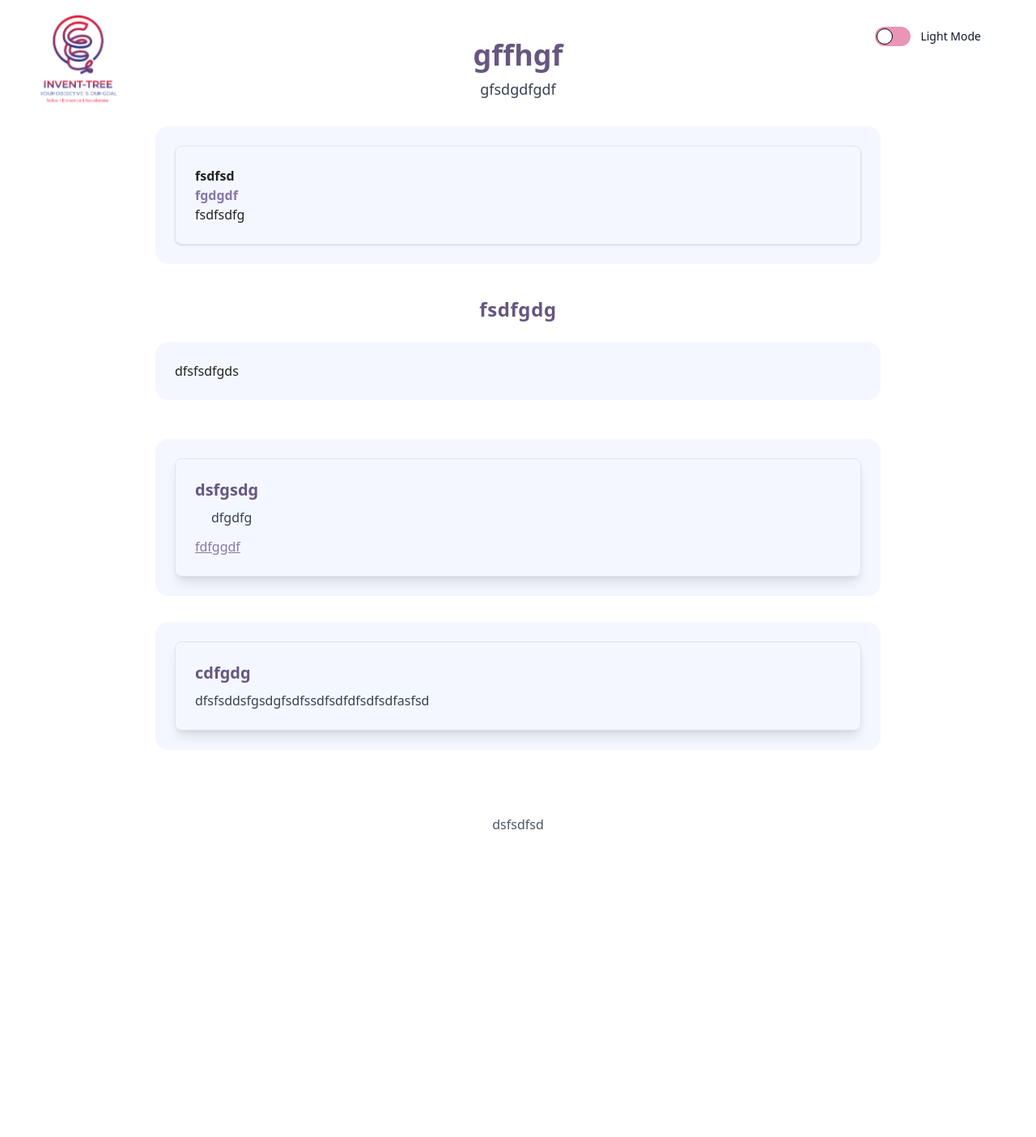
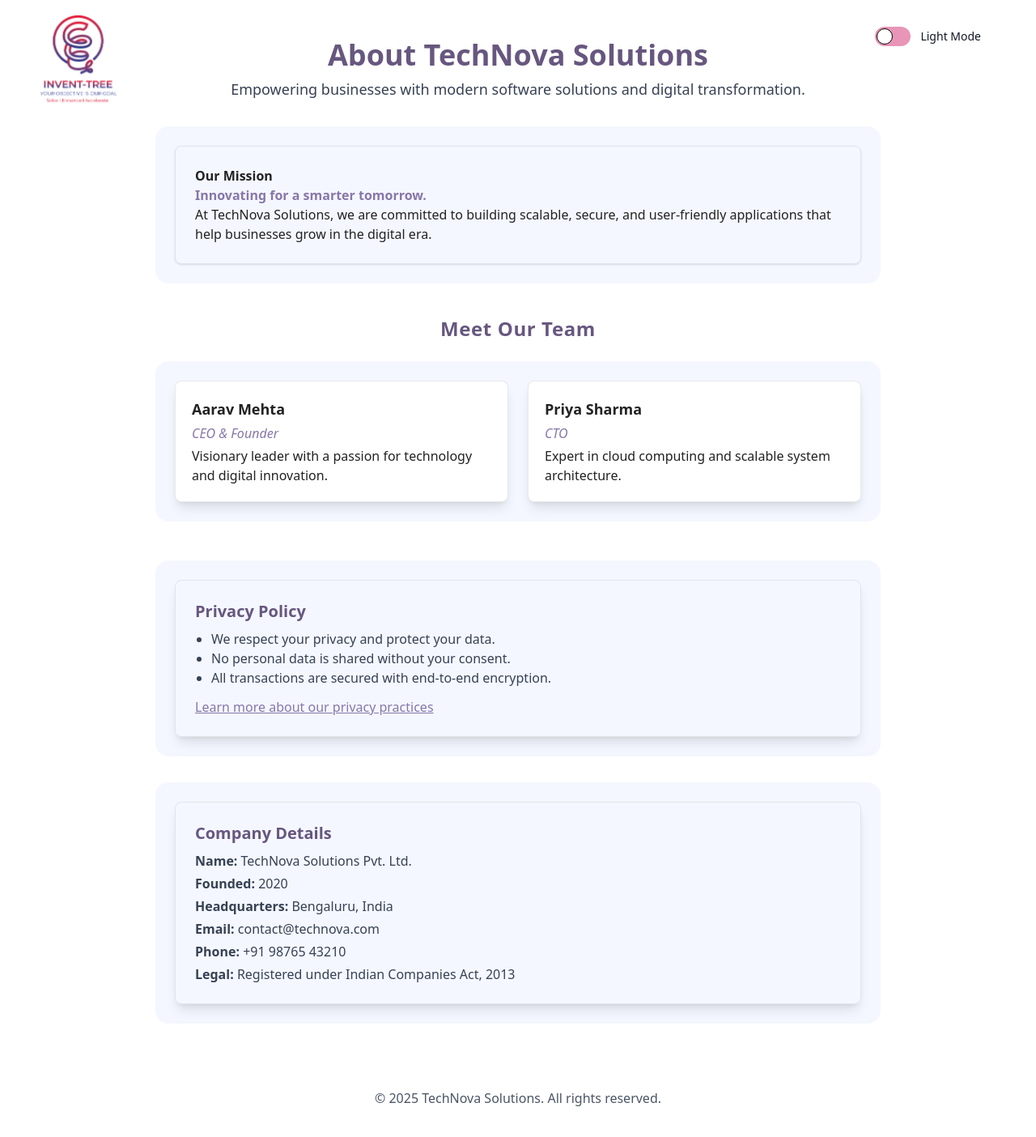
Before and after one commit to heyavanindra/invent-tree, a Next.js app: page /about in a window 1280 px wide. Shown: the top 1404 px of the page at 81% size. Before the commit the page ends 1094 px from the top, so only its background shows below. Built offline with nearby package versions, Linux system fonts and the light colour scheme.

Commit message:
about page

```diff
--- a/src/app/about/page.jsx
+++ b/src/app/about/page.jsx
@@ -1,6 +1,5 @@
 "use client";
 import { motion } from "motion/react";
-// import { useTranslations } from "next-intl";
 
 const fadeInUp = {
   hidden: { opacity: 0, y: 40 },
@@ -12,9 +11,6 @@ const fadeInUp = {
 };
 
 function Page() {
-  // const t = useTranslations("about");
-  // const team = t.raw("team");
-
   return (
     <div className="min-h-screen bg-white text-[#222] dark:bg-[#1f1f1f] dark:text-white px-3 pb-16 transition-colors duration-300">
       <motion.div
@@ -30,7 +26,7 @@ function Page() {
           animate={{ y: 0, opacity: 1 }}
           transition={{ delay: 0.1, duration: 1, type: "spring" }}
         >
-          {/* {t("title")} */}gffhgf
+          About TechNova Solutions
         </motion.h1>
         <motion.p
           className="text-center text-lg mb-8 text-gray-700 dark:text-gray-300"
@@ -38,7 +34,7 @@ function Page() {
           animate={{ opacity: 1 }}
           transition={{ delay: 0.3 }}
         >
-          {/* {t("subtitle")} */}gfsdgdfgdf
+          Empowering businesses with modern software solutions and digital transformation.
         </motion.p>
 
         {/* Company Mission */}
@@ -52,14 +48,13 @@ function Page() {
             variants={fadeInUp}
           >
             <p>
-              <strong>
-                {/* {t("mission.title")} */}fsdfsd
-                </strong><br />
+              <strong>Our Mission</strong><br />
               <span className="text-[#8777a9] font-semibold">
-                {/* {t("mission.highlight")} */}fgdgdf
+                Innovating for a smarter tomorrow.
               </span><br />
               <span>
-                {/* {t("mission.extra")} */}fsdfsdfg
+                At TechNova Solutions, we are committed to building scalable, secure, and user-friendly
+                applications that help businesses grow in the digital era.
               </span>
             </p>
           </motion.div>
@@ -72,24 +67,33 @@ function Page() {
           whileInView={{ opacity: 1, scale: 1 }}
           transition={{ delay: 0.09, duration: 0.6, type: "spring" }}
         >
-          {/* {t("teamTitle")} */}fsdfgdg
+          Meet Our Team
         </motion.h2>
         <div className="grid sm:grid-cols-2 gap-6 mb-12 bg-[#f4f7ff] dark:bg-[#2e2d2d] p-6 rounded-2xl">
-          {/* {team.map((member, i) => (
           <motion.div
-              key={member.name}
             className="rounded-lg p-5 border border-[#c1c7d0]/40 dark:border-gray-600 shadow-lg hover:scale-105 transition-transform bg-white dark:bg-[#1f1f1f]"
-              custom={i}
+            custom={0}
             initial="hidden"
             whileInView="visible"
             viewport={{ once: true }}
             variants={fadeInUp}
           >
-              <h3 className="text-lg font-bold mb-1">{member.name}</h3>
-              <p className="italic mb-1 text-[#8777a9]">{member.role}</p>
-              <p>{member.desc}</p>
+            <h3 className="text-lg font-bold mb-1">Aarav Mehta</h3>
+            <p className="italic mb-1 text-[#8777a9]">CEO & Founder</p>
+            <p>Visionary leader with a passion for technology and digital innovation.</p>
           </motion.div>
-          ))} */}dfsfsdfgds
+          <motion.div
+            className="rounded-lg p-5 border border-[#c1c7d0]/40 dark:border-gray-600 shadow-lg hover:scale-105 transition-transform bg-white dark:bg-[#1f1f1f]"
+            custom={1}
+            initial="hidden"
+            whileInView="visible"
+            viewport={{ once: true }}
+            variants={fadeInUp}
+          >
+            <h3 className="text-lg font-bold mb-1">Priya Sharma</h3>
+            <p className="italic mb-1 text-[#8777a9]">CTO</p>
+            <p>Expert in cloud computing and scalable system architecture.</p>
+          </motion.div>
         </div>
 
         {/* Privacy Policy */}
@@ -102,15 +106,15 @@ function Page() {
             transition={{ delay: 0.15, duration: 0.8 }}
           >
             <h2 className="text-xl font-semibold mb-2 text-[#67577f]">
-              {/* {t("privacy.title")} */}dsfgsdg
+              Privacy Policy
             </h2>
             <ul className="list-disc pl-5 text-gray-700 dark:text-gray-300">
-              {/* {t.raw("privacy.points").map((point, index) => (
-                <li key={index}>{point}</li>
-              ))} */}dfgdfg
+              <li>We respect your privacy and protect your data.</li>
+              <li>No personal data is shared without your consent.</li>
+              <li>All transactions are secured with end-to-end encryption.</li>
             </ul>
             <div className="mt-3 underline text-[#8777a9] cursor-pointer">
-              {/* {t("privacy.link")} */}fdfggdf
+              Learn more about our privacy practices
             </div>
           </motion.div>
         </div>
@@ -125,15 +129,15 @@ function Page() {
             transition={{ delay: 0.22, duration: 0.8 }}
           >
             <h2 className="text-xl font-semibold mb-2 text-[#67577f]">
-              {/* {t("companyDetails.title")} */}cdfgdg
+              Company Details
             </h2>
             <div className="space-y-1 text-gray-700 dark:text-gray-300">
-              {/* <div>{t("companyDetails.name")}</div> */}dfsfsd
-              {/* <div>{t("companyDetails.founded")}</div> */}dsfgsdg
-              {/* <div>{t("companyDetails.hq")}</div> */}fsdfs
-              {/* <div>{t("companyDetails.email")}</div> */}sdfsdfd
-              {/* <div>{t("companyDetails.phone")}</div> */}fsdfsd
-              {/* <div>{t("companyDetails.legal")}</div> */}fasfsd
+              <div><strong>Name:</strong> TechNova Solutions Pvt. Ltd.</div>
+              <div><strong>Founded:</strong> 2020</div>
+              <div><strong>Headquarters:</strong> Bengaluru, India</div>
+              <div><strong>Email:</strong> contact@technova.com</div>
+              <div><strong>Phone:</strong> +91 98765 43210</div>
+              <div><strong>Legal:</strong> Registered under Indian Companies Act, 2013</div>
             </div>
           </motion.div>
         </div>
@@ -146,7 +150,7 @@ function Page() {
         animate={{ y: 0, opacity: 1 }}
         transition={{ delay: 0.4 }}
       >
-        {/* {t("footer")} */}dsfsdfsd
+        © 2025 TechNova Solutions. All rights reserved.
       </motion.footer>
     </div>
   );
```
Lines whose indentation alone changed are shown as unchanged.
